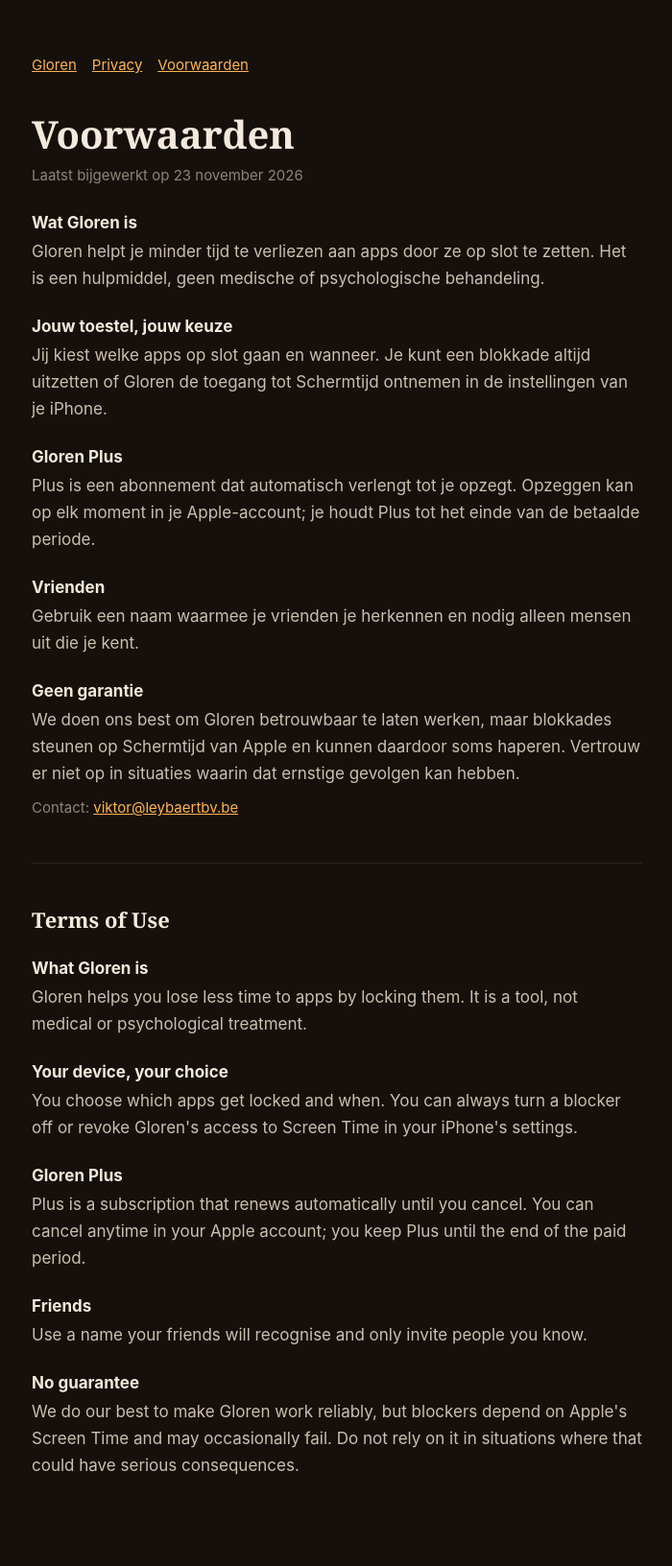
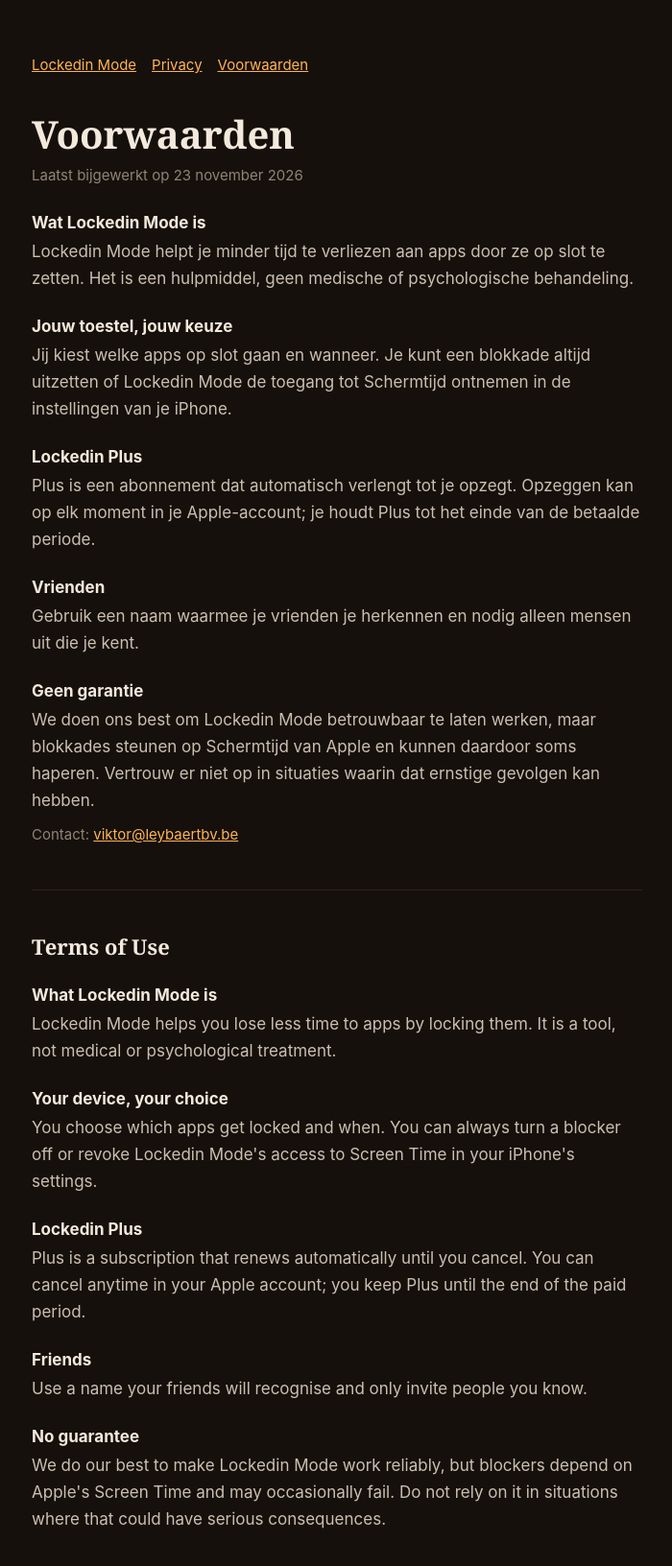
Before and after one commit to viktorleybaert/gloren, a plain HTML site: page voorwaarden.html in a window 1280 px wide. Shown: the whole page at 96% size, without its empty margins (289-989 px from the left). Drawn offline with Linux system fonts and the light colour scheme.

Commit message:
Naam gewijzigd naar Lockedin Mode
Co-Authored-By: Claude Opus 5.5 <noreply@anthropic.com>

```diff
--- a/voorwaarden.html
+++ b/voorwaarden.html
@@ -3,7 +3,7 @@
 <head>
 <meta charset="utf-8">
 <meta name="viewport" content="width=device-width, initial-scale=1">
-<title>Gloren — Voorwaarden</title>
+<title>Lockedin Mode — Voorwaarden</title>
 <style>*{box-sizing:border-box}body{margin:0;background:#15100c;color:#f3e9dc;font:17px/1.65 -apple-system,BlinkMacSystemFont,"Segoe UI",sans-serif}
 main{max-width:680px;margin:0 auto;padding:56px 22px 80px}h1{font:600 40px/1.15 "New York",Georgia,serif;margin:0 0 8px}
 h2{font:600 22px/1.3 "New York",Georgia,serif;margin:40px 0 6px}h3{font-size:17px;margin:22px 0 2px}p{margin:0 0 10px;color:#cbbfb0}
@@ -11,32 +11,32 @@ a{color:#ffb454}nav{margin:0 0 36px;font-size:15px}nav a{margin-right:16px}.mute
 </head>
 <body>
 <main>
-<nav><a href="index.html">Gloren</a><a href="privacy.html">Privacy</a><a href="voorwaarden.html">Voorwaarden</a></nav>
+<nav><a href="index.html">Lockedin Mode</a><a href="privacy.html">Privacy</a><a href="voorwaarden.html">Voorwaarden</a></nav>
 <h1>Voorwaarden</h1>
 <p class="muted">Laatst bijgewerkt op 23 november 2026</p>
-<h3>Wat Gloren is</h3>
-<p>Gloren helpt je minder tijd te verliezen aan apps door ze op slot te zetten. Het is een hulpmiddel, geen medische of psychologische behandeling.</p>
+<h3>Wat Lockedin Mode is</h3>
+<p>Lockedin Mode helpt je minder tijd te verliezen aan apps door ze op slot te zetten. Het is een hulpmiddel, geen medische of psychologische behandeling.</p>
 <h3>Jouw toestel, jouw keuze</h3>
-<p>Jij kiest welke apps op slot gaan en wanneer. Je kunt een blokkade altijd uitzetten of Gloren de toegang tot Schermtijd ontnemen in de instellingen van je iPhone.</p>
-<h3>Gloren Plus</h3>
+<p>Jij kiest welke apps op slot gaan en wanneer. Je kunt een blokkade altijd uitzetten of Lockedin Mode de toegang tot Schermtijd ontnemen in de instellingen van je iPhone.</p>
+<h3>Lockedin Plus</h3>
 <p>Plus is een abonnement dat automatisch verlengt tot je opzegt. Opzeggen kan op elk moment in je Apple-account; je houdt Plus tot het einde van de betaalde periode.</p>
 <h3>Vrienden</h3>
 <p>Gebruik een naam waarmee je vrienden je herkennen en nodig alleen mensen uit die je kent.</p>
 <h3>Geen garantie</h3>
-<p>We doen ons best om Gloren betrouwbaar te laten werken, maar blokkades steunen op Schermtijd van Apple en kunnen daardoor soms haperen. Vertrouw er niet op in situaties waarin dat ernstige gevolgen kan hebben.</p>
+<p>We doen ons best om Lockedin Mode betrouwbaar te laten werken, maar blokkades steunen op Schermtijd van Apple en kunnen daardoor soms haperen. Vertrouw er niet op in situaties waarin dat ernstige gevolgen kan hebben.</p>
 <p class="muted">Contact: <a href="mailto:viktor@leybaertbv.be">viktor@leybaertbv.be</a></p>
 <hr>
 <h2 lang="en">Terms of Use</h2>
-<div lang="en"><h3>What Gloren is</h3>
-<p>Gloren helps you lose less time to apps by locking them. It is a tool, not medical or psychological treatment.</p>
+<div lang="en"><h3>What Lockedin Mode is</h3>
+<p>Lockedin Mode helps you lose less time to apps by locking them. It is a tool, not medical or psychological treatment.</p>
 <h3>Your device, your choice</h3>
-<p>You choose which apps get locked and when. You can always turn a blocker off or revoke Gloren&#x27;s access to Screen Time in your iPhone&#x27;s settings.</p>
-<h3>Gloren Plus</h3>
+<p>You choose which apps get locked and when. You can always turn a blocker off or revoke Lockedin Mode&#x27;s access to Screen Time in your iPhone&#x27;s settings.</p>
+<h3>Lockedin Plus</h3>
 <p>Plus is a subscription that renews automatically until you cancel. You can cancel anytime in your Apple account; you keep Plus until the end of the paid period.</p>
 <h3>Friends</h3>
 <p>Use a name your friends will recognise and only invite people you know.</p>
 <h3>No guarantee</h3>
-<p>We do our best to make Gloren work reliably, but blockers depend on Apple&#x27;s Screen Time and may occasionally fail. Do not rely on it in situations where that could have serious consequences.</p></div>
+<p>We do our best to make Lockedin Mode work reliably, but blockers depend on Apple&#x27;s Screen Time and may occasionally fail. Do not rely on it in situations where that could have serious consequences.</p></div>
 </main>
 </body>
 </html>
```
Also changed, not shown: index.html (+9 -9 lines), privacy.html (+10 -10 lines).
